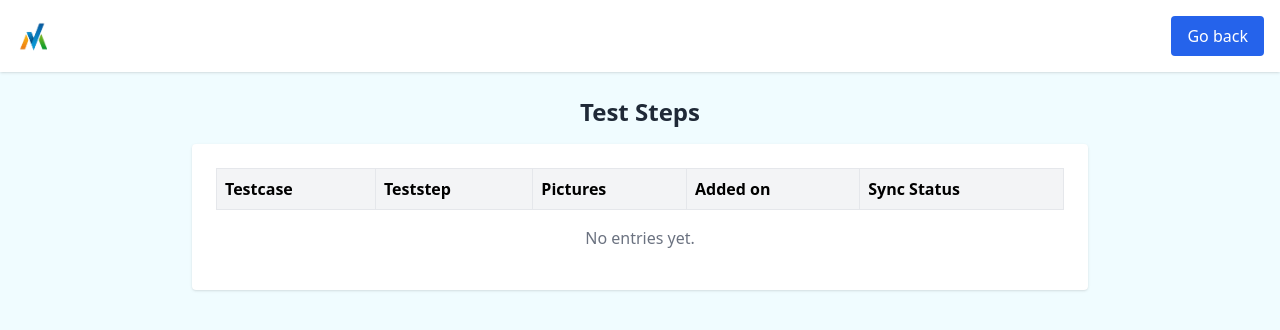
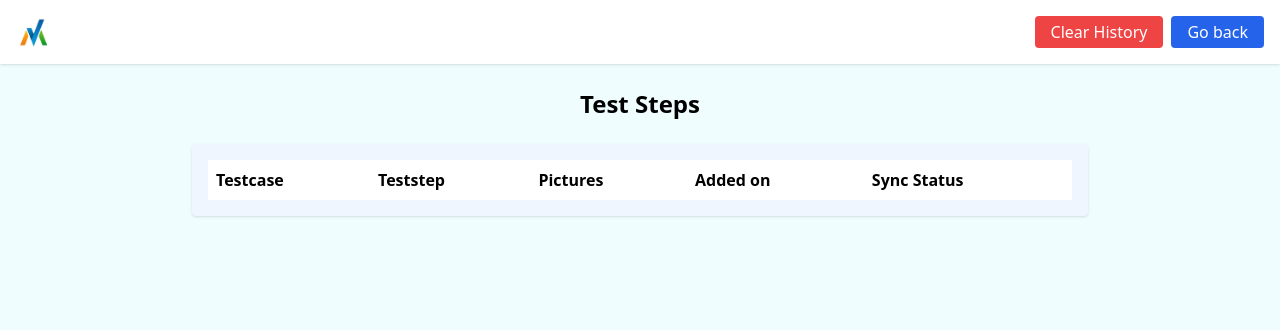
Before and after one commit to tushar-gleecus/VM-PWA, a React (Vite) app: page /history in a window 1280 px wide. Shown: the top 330 px of the page. Built offline with nearby package versions, Linux system fonts and the light colour scheme.

Commit message:
Implement permissive RLS policy and other fixes

```diff
--- a/src/components/FormScreen.jsx
+++ b/src/components/FormScreen.jsx
@@ -19,26 +19,44 @@ export default function FormScreen() {
 
     if (navigator.onLine) {
       try {
-        const uploadPromises = Array.from(files).map(async (file, index) => {
-          const filePath = `${id}/pic-${index}`;
-          const { error } = await supabase.storage.from('images').upload(filePath, file);
+        const uploadPromises = files.map(async (file, index) => {
+          const filePath = `${id}/media-${index}`;
+          const { error } = await supabase.storage
+            .from('images')
+            .upload(filePath, file);
           if (error) throw error;
+
           return `https://uisclambrgfshwjuwwyw.supabase.co/storage/v1/object/public/images/${filePath}`;
         });
+
         uploadedURLs = await Promise.all(uploadPromises);
 
-        await supabase.from('history').insert([{
-          id, testcase, teststep, pictures: uploadedURLs, added_on, synced: true
-        }]);
+        await supabase.from('history').insert([
+          {
+            id,
+            testcase,
+            teststep,
+            pictures: uploadedURLs,
+            added_on,
+            synced: true,
+          },
+        ]);
       } catch (err) {
         console.error('Upload failed:', err);
         synced = false;
       }
     }
 
-    const entry = { id, testcase, teststep, pictures: uploadedURLs, added_on, synced };
+    const entry = {
+      id,
+      testcase,
+      teststep,
+      pictures: navigator.onLine ? uploadedURLs : files,
+      added_on,
+      synced,
+    };
+
     await addLocalEntry(entry);
-
     setTeststep('');
     setFiles([]);
     navigate('/history');
@@ -51,21 +69,21 @@ export default function FormScreen() {
   };
 
   return (
-    <div className="min-h-screen bg-[#f0fcff]">
+    <div className="min-h-screen bg-[#f0fdff]">
       <header className="flex items-center justify-between p-4 shadow bg-white">
         <img src={logo} alt="Logo" className="h-8" />
         <button
           onClick={() => navigate('/history')}
-          className="bg-blue-600 text-white px-4 py-2 rounded hover:bg-blue-700"
+          className="bg-blue-600 hover:bg-blue-700 text-white px-4 py-1 rounded"
         >
           History
         </button>
       </header>
 
-      <h1 className="text-2xl font-semibold text-center mt-6 text-gray-800">Test Steps</h1>
+      <h1 className="text-center text-2xl font-semibold my-6">Test Steps</h1>
 
-      <main className="flex justify-center mt-6">
-        <div className="w-full max-w-md p-6 bg-[#e6f7fd] shadow rounded">
+      <main className="flex justify-center">
+        <div className="w-full max-w-md p-6 bg-blue-50 shadow rounded">
           <div className="mb-4">
             <label className="block mb-1 font-medium">Test Case</label>
             <select
@@ -91,22 +109,27 @@ export default function FormScreen() {
           </div>
 
           <div className="mb-4">
-            <label className="block mb-1 font-medium">Add Pictures</label>
+            <label className="block mb-1 font-medium">Add Pictures / Videos</label>
             <input
               type="file"
               multiple
-              accept="image/*"
+              accept="image/*,video/*"
+              capture="environment"
               onChange={(e) => setFiles([...e.target.files])}
               className="mb-2"
             />
             <div className="flex flex-wrap gap-2">
-              {files.map((file, index) => (
+              {files.map((file, index) => {
+                const url = URL.createObjectURL(file);
+                const isVideo = file.type.startsWith('video/');
+
+                return (
                   <div key={index} className="relative">
-                  <img
-                    src={URL.createObjectURL(file)}
-                    alt={file.name}
-                    className="w-20 h-20 object-cover border rounded"
-                  />
+                    {isVideo ? (
+                      <video src={url} controls className="w-20 h-20 border rounded" />
+                    ) : (
+                      <img src={url} alt={file.name} className="w-20 h-20 object-cover border rounded" />
+                    )}
                     <button
                       onClick={() => removeFile(index)}
                       className="absolute top-0 right-0 text-red-600 hover:text-red-800 bg-white rounded-full"
@@ -114,7 +137,8 @@ export default function FormScreen() {
                       &times;
                     </button>
                   </div>
-              ))}
+                );
+              })}
             </div>
           </div>
 
--- a/src/components/HistoryScreen.jsx
+++ b/src/components/HistoryScreen.jsx
@@ -1,5 +1,5 @@
 import { useEffect, useState } from 'react';
-import { getAllEntries, updateEntry } from '../localStore';
+import { getAllEntries, updateEntry, clearAllEntries } from '../localStore';
 import { supabase } from '../supabaseClient';
 import { useNavigate } from 'react-router-dom';
 import logo from '../assets/logo.png';
@@ -8,106 +8,117 @@ export default function HistoryScreen() {
   const [entries, setEntries] = useState([]);
   const navigate = useNavigate();
 
-  useEffect(() => {
-    const syncOfflineData = async () => {
-      const all = await getAllEntries();
+  const fetchEntries = async () => {
+    const data = await getAllEntries();
+    setEntries(data.sort((a, b) => new Date(b.added_on) - new Date(a.added_on)));
+  };
 
-      const syncedEntries = await Promise.all(
-        all.map(async (entry) => {
-          if (!entry.synced && navigator.onLine) {
+  const syncPendingEntries = async () => {
+    const local = await getAllEntries();
+    const pending = local.filter((e) => !e.synced);
+
+    for (const entry of pending) {
       try {
-              const uploadPromises = entry.pictures.map(async (pic, index) => {
-                const blob = await fetch(pic).then((r) => r.blob());
-                const filePath = `${entry.id}/pic-${index}`;
-                const { error } = await supabase.storage.from('images').upload(filePath, blob);
+        const uploadedURLs = await Promise.all(
+          entry.pictures.map(async (file, index) => {
+            const filePath = `${entry.id}/media-${index}`;
+            const { error } = await supabase.storage.from('images').upload(filePath, file);
             if (error) throw error;
             return `https://uisclambrgfshwjuwwyw.supabase.co/storage/v1/object/public/images/${filePath}`;
-              });
-              const uploadedURLs = await Promise.all(uploadPromises);
+          })
+        );
 
-              await supabase.from('history').insert([{
+        await supabase.from('history').insert({
           id: entry.id,
           testcase: entry.testcase,
           teststep: entry.teststep,
           pictures: uploadedURLs,
           added_on: entry.added_on,
-                synced: true
-              }]);
+          synced: true,
+        });
 
-              await updateEntry({ ...entry, synced: true });
-              return { ...entry, pictures: uploadedURLs, synced: true };
-            } catch (err) {
-              console.error('Sync failed', err);
-              return entry;
+        await updateEntry(entry.id, { synced: true, pictures: uploadedURLs });
+      } catch (e) {
+        console.error('Failed syncing entry:', e);
       }
     }
-          return entry;
-        })
-      );
 
-      setEntries(syncedEntries.sort((a, b) => new Date(b.added_on) - new Date(a.added_on)));
+    fetchEntries();
   };
 
-    syncOfflineData();
+  const clearHistory = async () => {
+    if (confirm('Are you sure you want to delete all history?')) {
+      if (navigator.onLine) {
+        const { error } = await supabase.from('history').delete().neq('id', '');
+        if (error) console.error('Supabase delete failed:', error.message);
+      }
+      await clearAllEntries();
+      fetchEntries();
+    }
+  };
+
+  useEffect(() => {
+    fetchEntries();
+    if (navigator.onLine) syncPendingEntries();
+    window.addEventListener('online', syncPendingEntries);
+    return () => window.removeEventListener('online', syncPendingEntries);
   }, []);
 
   return (
-    <div className="min-h-screen bg-[#f0fcff]">
+    <div className="min-h-screen bg-[#f0fdff]">
       <header className="flex items-center justify-between p-4 shadow bg-white">
         <img src={logo} alt="Logo" className="h-8" />
+        <div className="flex gap-2">
+          <button
+            onClick={clearHistory}
+            className="bg-red-500 hover:bg-red-600 text-white px-4 py-1 rounded"
+          >
+            Clear History
+          </button>
           <button
             onClick={() => navigate('/')}
-          className="bg-blue-600 text-white px-4 py-2 rounded hover:bg-blue-700"
+            className="bg-blue-600 hover:bg-blue-700 text-white px-4 py-1 rounded"
           >
             Go back
           </button>
+        </div>
       </header>
 
-      <h1 className="text-2xl font-semibold text-center mt-6 text-gray-800">Test Steps</h1>
+      <h1 className="text-center text-2xl font-semibold my-6">Test Steps</h1>
 
-      <main className="flex justify-center mt-4">
-        <div className="w-full max-w-4xl bg-white p-6 rounded shadow">
-          <table className="w-full border-collapse">
+      <main className="flex justify-center">
+        <div className="w-full max-w-4xl p-4 bg-blue-50 shadow rounded">
+          <table className="w-full text-left border-collapse">
             <thead>
-              <tr className="bg-gray-100 text-left">
-                <th className="p-2 border">Testcase</th>
-                <th className="p-2 border">Teststep</th>
-                <th className="p-2 border">Pictures</th>
-                <th className="p-2 border">Added on</th>
-                <th className="p-2 border">Sync Status</th>
+              <tr className="bg-white">
+                <th className="p-2 font-bold">Testcase</th>
+                <th className="p-2 font-bold">Teststep</th>
+                <th className="p-2 font-bold">Pictures</th>
+                <th className="p-2 font-bold">Added on</th>
+                <th className="p-2 font-bold">Sync Status</th>
               </tr>
             </thead>
             <tbody>
-              {entries.length === 0 ? (
-                <tr>
-                  <td colSpan="5" className="text-center p-4 text-gray-500">No entries yet.</td>
-                </tr>
+              {entries.map((entry) => (
+                <tr key={entry.id} className="border-t">
+                  <td className="p-2">{entry.testcase}</td>
+                  <td className="p-2">{entry.teststep}</td>
+                  <td className="p-2 flex gap-2 flex-wrap">
+                    {entry.pictures.map((media, index) => {
+                      const isVideo = typeof media === 'string' && media.includes('.mp4');
+                      return isVideo ? (
+                        <video key={index} src={media} controls className="w-16 h-16" />
                       ) : (
-                entries.map((entry) => (
-                  <tr key={entry.id}>
-                    <td className="p-2 border">{entry.testcase}</td>
-                    <td className="p-2 border">{entry.teststep}</td>
-                    <td className="p-2 border">
-                      <div className="flex gap-2">
-                        {entry.pictures.map((url, index) => (
-                          <img
-                            key={index}
-                            src={url}
-                            alt={`img-${index}`}
-                            className="w-12 h-12 object-cover rounded"
-                          />
-                        ))}
-                      </div>
+                        <img key={index} src={media} alt="thumb" className="w-16 h-16 object-cover" />
+                      );
+                    })}
                   </td>
-                    <td className="p-2 border">
-                      {new Date(entry.added_on).toLocaleString()}
-                    </td>
-                    <td className={`p-2 border ${entry.synced ? 'text-green-600' : 'text-red-600'}`}>
+                  <td className="p-2">{new Date(entry.added_on).toLocaleString()}</td>
+                  <td className="p-2 font-semibold" style={{ color: entry.synced ? 'green' : 'red' }}>
                     {entry.synced ? 'Synced' : 'Pending'}
                   </td>
                 </tr>
-                ))
-              )}
+              ))}
             </tbody>
           </table>
         </div>
--- a/src/localStore.js
+++ b/src/localStore.js
@@ -30,3 +30,10 @@ export async function updateEntry(id, updates) {
   const updatedEntry = { ...entry, ...updates };
   await db.put(STORE_NAME, updatedEntry);
 }
+
+export const clearAllEntries = async () => {
+  const db = await getDb();
+  const tx = db.transaction('history', 'readwrite');
+  await tx.objectStore('history').clear();
+  await tx.done;
+};
```
Lines whose indentation alone changed are shown as unchanged.
